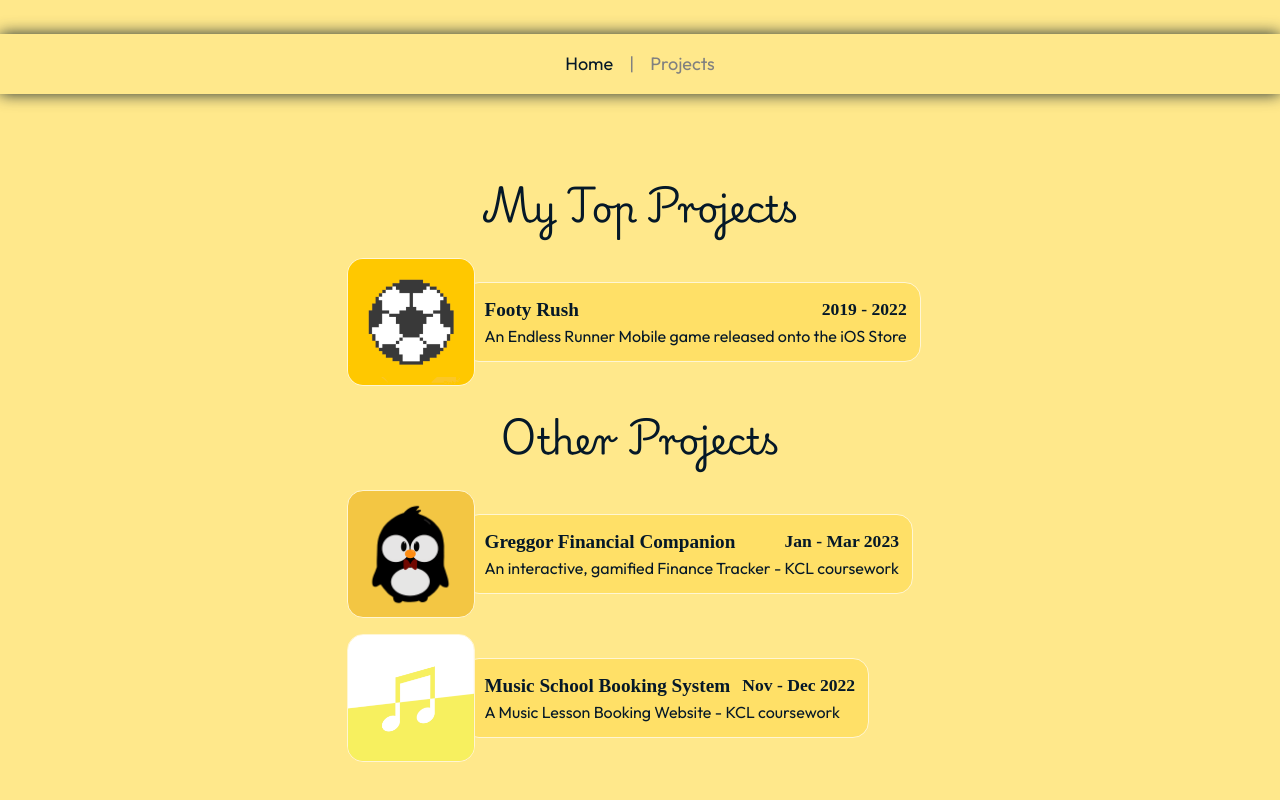
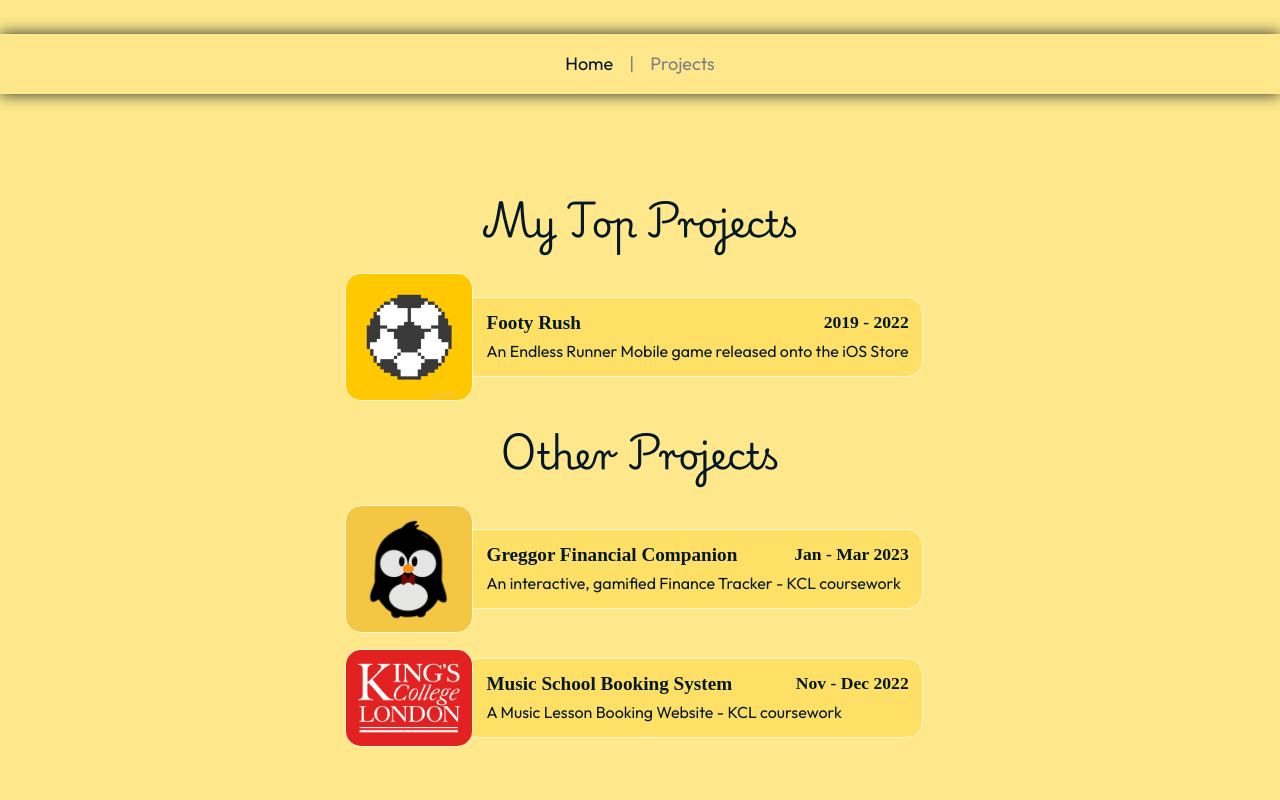
Before and after one commit to Splagon/mishahigham.github.io, a React (Vite) app in the folder pwa-misha/: page / in a window 1280 px wide. Shown: the part 778-1578 px from the top of the page. Built offline with nearby package versions, Linux system fonts and the light colour scheme; a web font is replaced by a local one.

Commit message:
feat: add  opt Skills to Projects feat: update styling feat: update Project Img to be Opt

```diff
--- a/pwa-misha/src/components/ProjectViewer/index.css
+++ b/pwa-misha/src/components/ProjectViewer/index.css
@@ -45,17 +45,23 @@
     background-color: var(--pcw-background-color);
     padding: 0.8rem;
     text-align: start;
+    width:100%;
     h3 {
         font-weight: 700;
         font-size: 1.2rem;
+        line-height: 1.2em;
+        margin-block: auto;
     }
     h4 {
         font-weight: 600;
         font-size: 1.1rem;
+        line-height: 1em;
+        margin-block: auto;
     }
     p {
         font-size: 1.0rem;
         font-family: "Outfit";
+        padding-top: 5px;
     }
 }
 
--- a/pwa-misha/src/components/ProjectViewer/index.tsx
+++ b/pwa-misha/src/components/ProjectViewer/index.tsx
@@ -6,7 +6,7 @@ import { getTopProjectsInfo, getOtherProjectsInfo } from "@utils/getProjectsInfo
 const PROJECTS_ROOT = '/projects'
 
 const TOP_PROJECTS: Project[] = getTopProjectsInfo();
-const OTHER_PROJECTS: Project[] = getOtherProjectsInfo();
+const OTHER_PROJECTS: Project[] = getOtherProjectsInfo(true);
 const NUMBER_OF_TOP_PROJECTS = TOP_PROJECTS.length;
 
 function getDateRangeString(project: Project): string {
@@ -24,30 +24,35 @@ function getDateRangeString(project: Project): string {
     return project_start_date_year + " - " + project_end_date_year
 }
 
-function ProjectCardContents(project: Project) {
-    var img_bg = ""
-    if (project.needs_bg) {
-        img_bg = "needsBG" + " "
-    }
+function ProjectCardImage(project: Project) {
+    const img_bg = (project.needs_bg) ? "needsBG" + " " : ""
     return (
-        <>
-        <div className="image z-1 w-full -mb-3 sm:!mb-0 sm:!-mx-3 sm:!w-fit sm:!max-w-[6rem] md:!max-w-[7rem] lg:!max-w-[8rem]">
+        <div className="image z-1 w-full -mb-2 sm:!mb-0 sm:!-mx-3 sm:!w-fit sm:!max-w-[6rem] md:!max-w-[7rem] lg:!max-w-[8rem]">
             <img
                 src={project.image}
                 alt={project.name}
                 className={img_bg + "!h-[3rem] sm:!h-full"}
             />
         </div>
-        <div className="info z-0 sm:!ps-5">
+    )
+}
+
+function ProjectCardContents(project: Project) {
+    return (
+        <>
+        {(project.image) ? ProjectCardImage(project) : null}
+        <div className="info z-0 sm:!ps-6">
             <div className="flex gap-3">
                 <h3 className="flex-grow">{project.name}</h3>
                 <h4 className="flex-end text-right">{getDateRangeString(project)}</h4>
             </div>
-            <p>{project.description_short}</p>
+            <p className="">{project.description_short}</p>
         </div>
         </>
     )
 }
+
+
 
 function ProjectCardWrapper(project: Project, index: number) {
     const className = "projectCardWrapper relative flex mx-1 sm:mx-0 sm:!flex-row"
@@ -73,7 +78,7 @@ function ProjectCardWrapper(project: Project, index: number) {
 function ProjectsWrapper(_title: string, _id: string, _projects: Project[]) {
     return (
         <>
-            <h2 className="font-['playwrite'] text-2xl mb-5 sm:text-4xl md:text-5xlm">{_title}</h2>
+            <h2 className="font-['playwrite'] text-2xl mb-2 sm:!mb-5 sm:text-4xl md:text-5xlm">{_title}</h2>
             <div id={_id} className="flex flex-col gap-2 sm:!gap-4 py-3 mb-5">
                 { _projects.map((project, index) => (
                     ProjectCardWrapper(project, index)
--- a/pwa-misha/src/pages/Home/index.css
+++ b/pwa-misha/src/pages/Home/index.css
@@ -5,12 +5,13 @@
   max-width: 45rem;
   justify-content: center;
   align-items: center;
-  height: calc(100svh - 60px);
+  height: 100dvh;
+  height: calc(100dvh - 60px);
   padding-top: 1.75rem;
   overflow: hidden;
 }
 .page.primary {
-  height: 100svh;
+  height: 100lvh;
   justify-content: center;
 }
 
--- a/pwa-misha/src/types/Project.ts
+++ b/pwa-misha/src/types/Project.ts
@@ -1,6 +1,8 @@
+import Skill from "@types/Skill"
+
 export type Project = {
     name: string
-    image: string
+    image?: string
     needs_bg?: boolean
     href?: string
     start_date: Date,
@@ -8,4 +10,5 @@ export type Project = {
     description_short: string
     description_long?: string
     bullet_point_description?: string[]
+    skills?: Skill[]
 };
--- /dev/null
+++ b/pwa-misha/src/types/Skill.ts
@@ -0,0 +1,11 @@
+import musicPNG from "@assets/projects/Music.png"
+
+export type Skill = {
+    name: string,
+    image?: string
+}
+
+export const CSharp: Skill = {
+    name: "C#",
+
+}
--- a/pwa-misha/src/utils/getProjectsInfo.ts
+++ b/pwa-misha/src/utils/getProjectsInfo.ts
@@ -1,7 +1,8 @@
 import Project from "@types/Project"
+import { CSharp } from "@types/Skill"
 import footyRushPNG from "@assets/projects/FootyRush.png"
 import greggorfcPNG from "@assets/projects/GFC.png"
-import musicPNG from "@assets/projects/Music.png"
+import KclPNG from "@assets/projects/KCL.png"
 
 const TOP_PROJECTS: Project[] = [
     { name: "Footy Rush",
@@ -9,7 +10,8 @@ const TOP_PROJECTS: Project[] = [
         //href: "/footy-rush",
         start_date: new Date("2019-09-01"),
         end_date: new Date("2022-08-01"),
-        description_short: "An Endless Runner Mobile game released onto the iOS Store"
+        description_short: "An Endless Runner Mobile game released onto the iOS Store",
+        skills: [CSharp]
     },
 ]
 
@@ -24,7 +26,7 @@ const OTHER_PROJECTS: Project[] = [
         bullet_point_description: ["Partook in a website development project using Django, Python, and HTML", "Developed the front- and backend of the system which allows the user to log into their own account and protect their confidential financial data.","Incorporated package APIs to allow to up-to-date conversions between currencies.","Developed the gamification elements of the system such as adding a fun, interactive mascot to encourage users to stay within targets and user groups to allow for friendly competition to encourage meeting targets.","Used Git and GitHub to employ automated testing protections on master and peer code approval and reviews to maintain code quality and ensure functionality.","Developed as part of a group of 8."]
     },
     { name: "Music School Booking System",
-        image: musicPNG,
+        image: KclPNG,
         start_date: new Date("2022-11-01"),
         end_date: new Date("2022-12-01"),
         description_short: "A Music Lesson Booking Website - KCL coursework",
@@ -33,17 +35,15 @@ const OTHER_PROJECTS: Project[] = [
     }
 ]
 
-const PROJECTS = [
-    {
-        "top_projects": TOP_PROJECTS,
-        "other_projects": OTHER_PROJECTS
-    }
-]
+const PROJECTS = TOP_PROJECTS.concat(OTHER_PROJECTS)
 
 export function getTopProjectsInfo() {
   return TOP_PROJECTS
 }
 
-export function getOtherProjectsInfo() {
+export function getOtherProjectsInfo(sortedByDate: boolean = false) {
+    if (sortedByDate) {
+        return OTHER_PROJECTS.sort((a, b) => b.end_date.getTime() - a.end_date.getTime());
+    }
     return OTHER_PROJECTS
 }
--- a/pwa-misha/vite.config.ts
+++ b/pwa-misha/vite.config.ts
@@ -36,9 +36,7 @@ export default defineConfig({
   ],
   server: {
     host: true,
-    hmr: {
-      clientPort: 5173,
-    }
+    port: 5173,
   },
   resolve: {
     alias: {
```
Also changed, not shown: pwa-misha/src/assets/projects/KCL.png (added).
